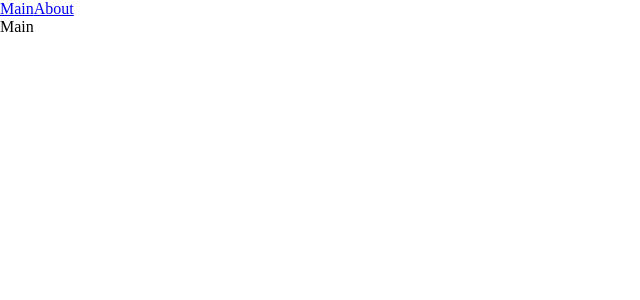
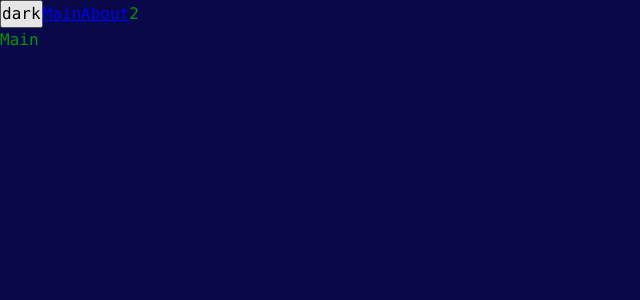
Before and after one commit to KuzmaMutze/prod, a React app: page / in a window 1280 px wide. Shown: the top 300 px of the page, without its empty margins (0-640 px from the left). Built offline with nearby package versions, Linux system fonts and the light colour scheme.

Commit message:
feat: theme toggle

```diff
--- a/src/App.tsx
+++ b/src/App.tsx
@@ -1,16 +1,20 @@
-import { Suspense } from 'react';
+import { Suspense, useState } from 'react';
 import { Link } from 'react-router-dom';
 import { Route, Routes } from 'react-router-dom';
 import { AboutPageLazy } from './pages/AboutPage/AboutPage.laze';
 import { MainPageLazy } from './pages/MainPage/MainPage.lazy';
-import './index.scss';
+import './sass/index.scss';
+import { Theme } from './theme/ThemeContext';
+import { useTheme } from './theme/ThemeProvider';
 
 export function App() {
+    const { theme, toggleTheme } = useTheme();
+
     return (
-        <div>
+        <div className={'app ' + theme}>
+            <button onClick={() => toggleTheme()}>{theme}</button>
             <Link to="/">Main</Link>
-            <Link to="/about">About</Link>
-
+            <Link to="/about">About</Link>2
             <Suspense fallback={<div>Loading</div>}>
                 <Routes>
                     <Route path="/about" element={<AboutPageLazy />} />
--- a/src/index.tsx
+++ b/src/index.tsx
@@ -1,10 +1,13 @@
 import { render } from 'react-dom';
 import { BrowserRouter } from 'react-router-dom';
 import { App } from './App';
+import { ThemeProvider } from './theme/ThemeProvider';
 
 render(
     <BrowserRouter>
-        <App />
+        <ThemeProvider>
+            <App />
+        </ThemeProvider>
     </BrowserRouter>,
     document.getElementById('root'),
 );
--- /dev/null
+++ b/src/sass/index.scss
@@ -0,0 +1,13 @@
+@import 'reset';
+@import 'variables/global';
+@import 'themes/light';
+@import 'themes/dark';
+
+.app {
+    font: var(--font-m);
+
+    background: var(--bg-color);
+    color: var(--primary-color);
+
+    min-height: 100vh;
+}
--- a/src/index.scss
+++ b/src/sass/reset.scss
@@ -4,6 +4,10 @@
     box-sizing: border-box;
 }
 
-.app {
-    font-size: 30px;
+input,
+button,
+textarea,
+select {
+    margin: 0;
+    font: inherit;
 }
--- /dev/null
+++ b/src/sass/themes/dark.scss
@@ -0,0 +1,6 @@
+.app.dark {
+    --bg-color: #090949;
+
+    --primary-color: #049604;
+    --secondary-color: #04ff04;
+}
--- /dev/null
+++ b/src/sass/themes/light.scss
@@ -0,0 +1,6 @@
+.app.light {
+    --bg-color: #e8e8ea;
+
+    --primary-color: #041c65;
+    --secondary-color: #0449e0;
+}
--- /dev/null
+++ b/src/sass/variables/global.scss
@@ -0,0 +1,11 @@
+:root {
+    --font-family-main: Consolas, 'Times New Roman', Serif;
+
+    --font-size-m: 16px;
+    --font-line-m: 24px;
+    --font-m: var(--font-size-m) / var(--font-line-m) var(--font-family-main);
+
+    --font-size-l: 24px;
+    --font-line-l: 32px;
+    --font-l: var(--font-size-l) / var(--font-line-l) var(--font-family-main);
+}
--- /dev/null
+++ b/src/theme/ThemeContext.ts
@@ -0,0 +1,13 @@
+import { createContext } from 'react';
+
+export enum Theme {
+    LIGHT = 'light',
+    DARK = 'dark',
+}
+
+export interface ThemeContextProps {
+    theme: Theme;
+    setTheme: (theme: Theme) => void;
+}
+
+export const ThemeContext = createContext<ThemeContextProps | undefined>(undefined);
--- /dev/null
+++ b/src/theme/ThemeProvider.tsx
@@ -0,0 +1,37 @@
+import { createContext, useMemo, useState } from 'react';
+import { useContext } from 'react';
+import { Theme, ThemeContext } from './ThemeContext';
+
+export const LOCAL_STORAGE_THEME_KEY = 'theme';
+
+const defaultTheme = (localStorage.getItem(LOCAL_STORAGE_THEME_KEY) as Theme) || Theme.DARK;
+
+export const ThemeProvider: React.FC = ({ children }) => {
+    const [theme, setTheme] = useState<Theme>(defaultTheme);
+
+    const defaultProps = useMemo(
+        () => ({
+            theme,
+            setTheme,
+        }),
+        [theme],
+    );
+
+    return <ThemeContext.Provider value={defaultProps}>{children}</ThemeContext.Provider>;
+};
+
+export const useTheme = () => {
+    const context = useContext(ThemeContext);
+
+    if (context === undefined) {
+        throw new Error('useTheme must be within provider');
+    }
+
+    const toggleTheme = () => {
+        const newTheme = context.theme === Theme.DARK ? Theme.LIGHT : Theme.DARK;
+        context.setTheme(newTheme);
+        localStorage.setItem(LOCAL_STORAGE_THEME_KEY, newTheme);
+    };
+
+    return { theme: context.theme, toggleTheme };
+};
```
